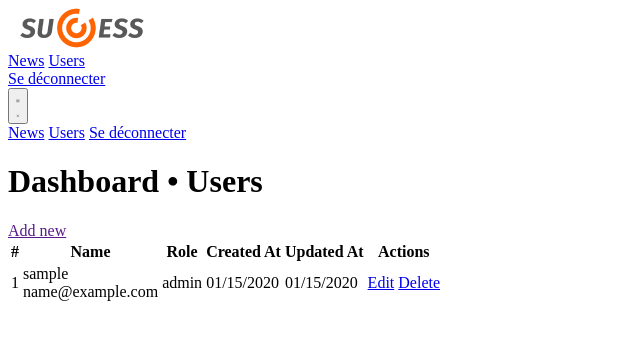
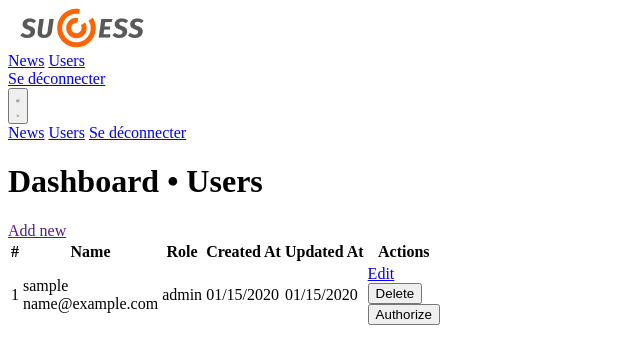
Before and after one commit to La-404-Devinci/project-success, a Symfony app: template templates/admin/users/index.html.twig in a window 1280 px wide. Shown: the top 364 px of the page, without its empty margins (0-640 px from the left). Run offline with Twig, Linux system fonts and the light colour scheme; the template is opened without the code that fills it: most values are stand-ins (such as "Sample title", 1, 10 or a date in 2020); some libraries are stand-ins or nearby versions.

Commit message:
:hammer: Add authorize user

```diff
--- a/composer.json
+++ b/composer.json
@@ -19,6 +19,7 @@
         "symfony/flex": "^2",
         "symfony/form": "6.0.*",
         "symfony/framework-bundle": "6.0.*",
+        "symfony/mime": "6.0.*",
         "symfony/proxy-manager-bridge": "6.0.*",
         "symfony/runtime": "6.0.*",
         "symfony/security-bundle": "6.0.*",
--- a/templates/admin/news/edit.html.twig
+++ b/templates/admin/news/edit.html.twig
@@ -7,8 +7,6 @@
 
 {% block body %}
     <div class="container mx-auto px-6 py-8">
-
         {{ include('admin/news/_form.html.twig', {'button_label': 'Update' }) }}
-
     </div>
 {% endblock %}
--- a/templates/admin/users/index.html.twig
+++ b/templates/admin/users/index.html.twig
@@ -45,7 +45,16 @@
                                     </td>
                                     <td class="px-6 py-4 whitespace-no-wrap text-right border-b border-gray-200 text-sm leading-5 font-medium">
                                         <a href="{{ path('dashboard_users_edit', {'id': user}) }}" class="text-indigo-600 hover:text-indigo-900 mx-2">Edit</a>
-                                        <a href="{{ path('dashboard_users_delete', {'id': user.id }) }}" class="text-red-600 hover:text-red-900 mx-2">Delete</a>
+                                        <form method="post" action="{{ path('dashboard_users_delete', {'id': user.id }) }}" onsubmit="return confirm('Are you sure you want to delete this user?')">
+                                            <input type="hidden" name="_token" value="{{ csrf_token('delete' ~ user.id) }}">
+                                            <button class="text-red-600 hover:text-red-900 mx-2">Delete</button>
+                                        </form>
+                                        {% if 'ROLE_ADMIN' not in user.roles %}
+                                            <form method="post" action="" onsubmit="return confirm('Are you sure you want to authorize this user?')">
+                                                <input type="hidden" name="_token" value="{{ csrf_token('authorize' ~ user.id) }}">
+                                                <button class="text-green-600 hover:text-green-900 mx-2">Authorize</button>
+                                            </form>
+                                        {% endif %}
                                     </td>
                                 </tr>
                             {% endfor %}
```
Also changed, not shown: src/Controller/AdminController.php (+6 -4 lines), 3 other files.
